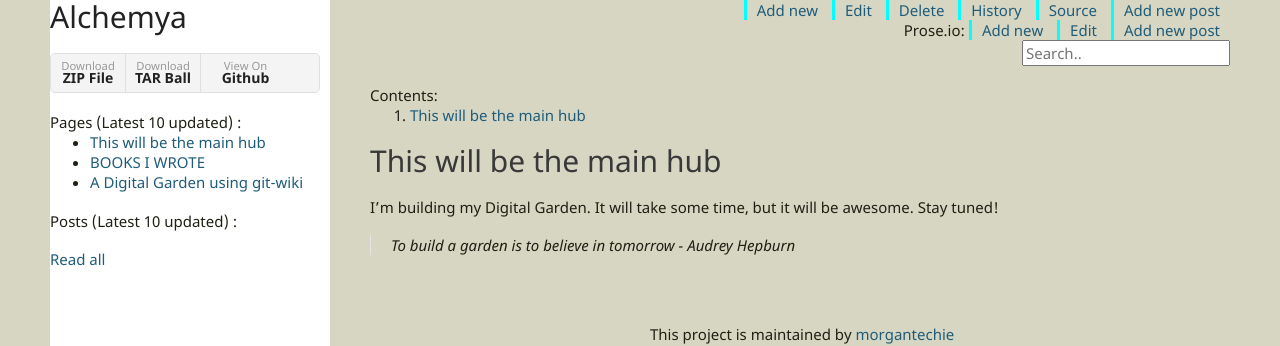
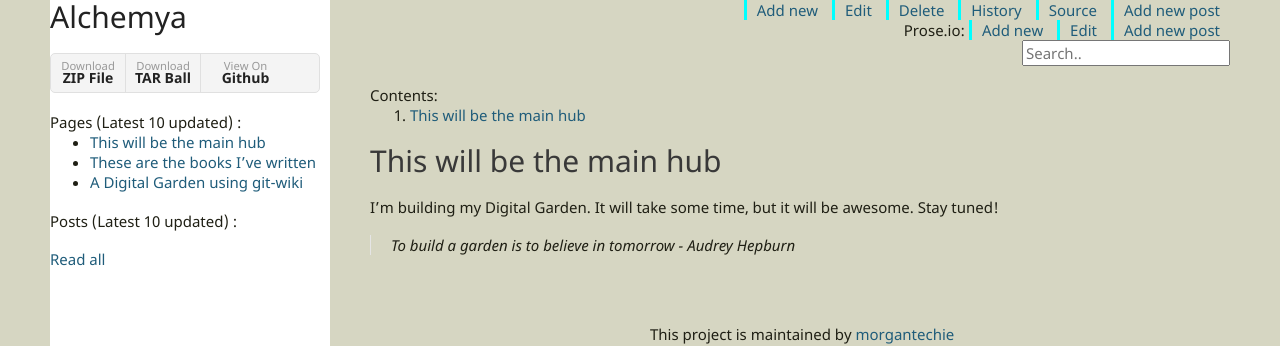
Before and after one commit to morgantechie/alchemya, a Jekyll site: the page built from wiki/main_page.md, in a window 1280 px wide. Shown: the part 150-496 px from the top of the page. Built offline with Jekyll 4.4.1, drawn with Linux system fonts in a browser that asks for light colours; nearby versions of some CDN libraries; our own code applies the rules of GitHub Pages for plain Markdown files.

Commit message:
Update written.md

```diff
--- a/wiki/books/written.md
+++ b/wiki/books/written.md
@@ -1,8 +1,4 @@
----
-layout: page
-title: "BOOKS I WROTE"
-permalink: /books/written
----
+
 
 ## These are the books I've written
 
```
